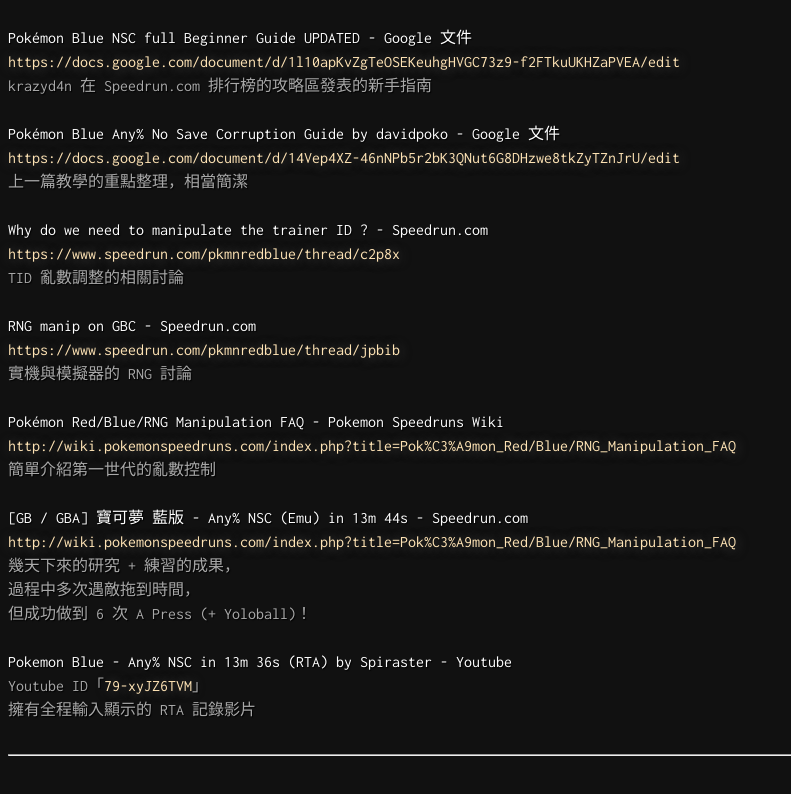
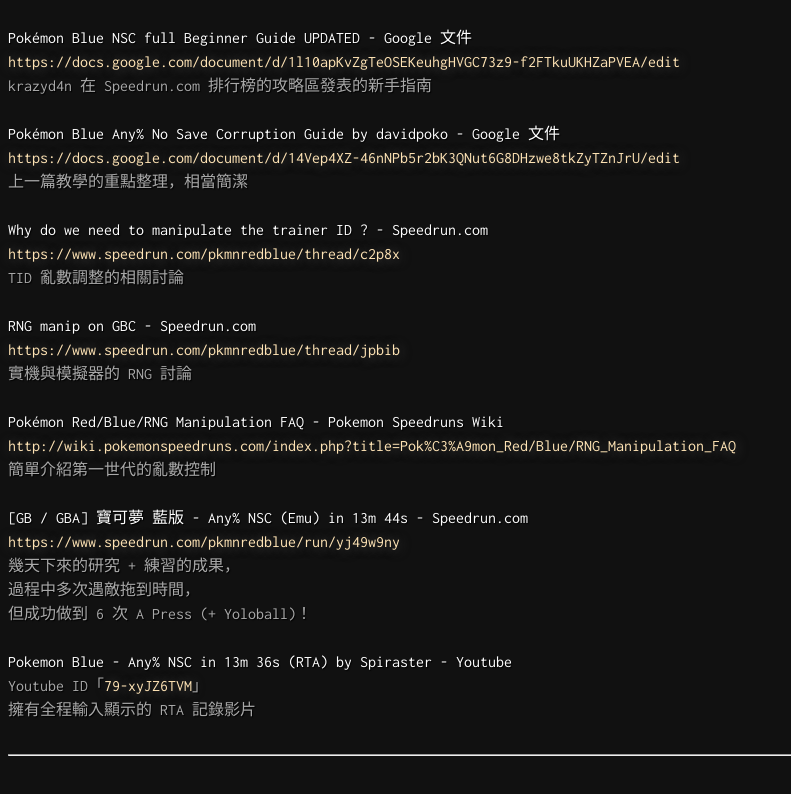
Before and after one commit to ProwainK/prowaink.github.io, a plain HTML site: page my_notes/pkmn_blue_any_nsc/pkmn_blue_any_nsc.html in a window 1280 px wide. Shown: the part 7091-7885 px from the top of the page, without its empty margins (0-791 px from the left). Drawn offline with nearby package versions, Linux system fonts and the light colour scheme.

Commit message:
[Update] 20190129 v3
[Pokemon Blue - Any% NSC] 更新參考資料: Speedrun 紀錄

```diff
--- a/my_notes/pkmn_blue_any_nsc/pkmn_blue_any_nsc.html
+++ b/my_notes/pkmn_blue_any_nsc/pkmn_blue_any_nsc.html
@@ -364,7 +364,7 @@
 簡單介紹第一世代的亂數控制
 
 <font color="white">[GB / GBA] 寶可夢 藍版 - Any% NSC (Emu) in 13m 44s - Speedrun.com</font>
-<a href="http://wiki.pokemonspeedruns.com/index.php?title=Pok%C3%A9mon_Red/Blue/RNG_Manipulation_FAQ" target="_blank">http://wiki.pokemonspeedruns.com/index.php?title=Pok%C3%A9mon_Red/Blue/RNG_Manipulation_FAQ</a>
+<a href="https://www.speedrun.com/pkmnredblue/run/yj49w9ny" target="_blank">https://www.speedrun.com/pkmnredblue/run/yj49w9ny</a>
 幾天下來的研究 + 練習的成果，
 過程中多次遇敵拖到時間，
 但成功做到 6 次 A Press (+ Yoloball)！
```
